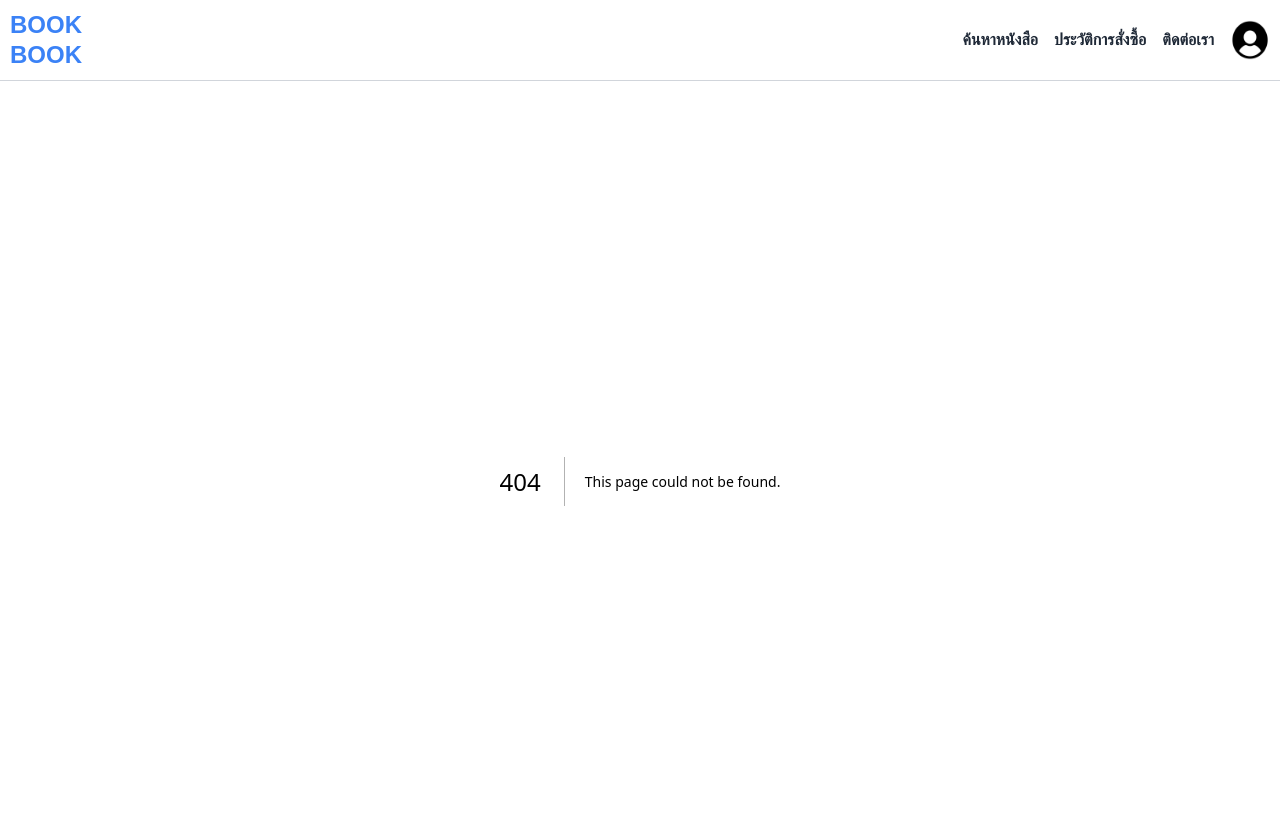
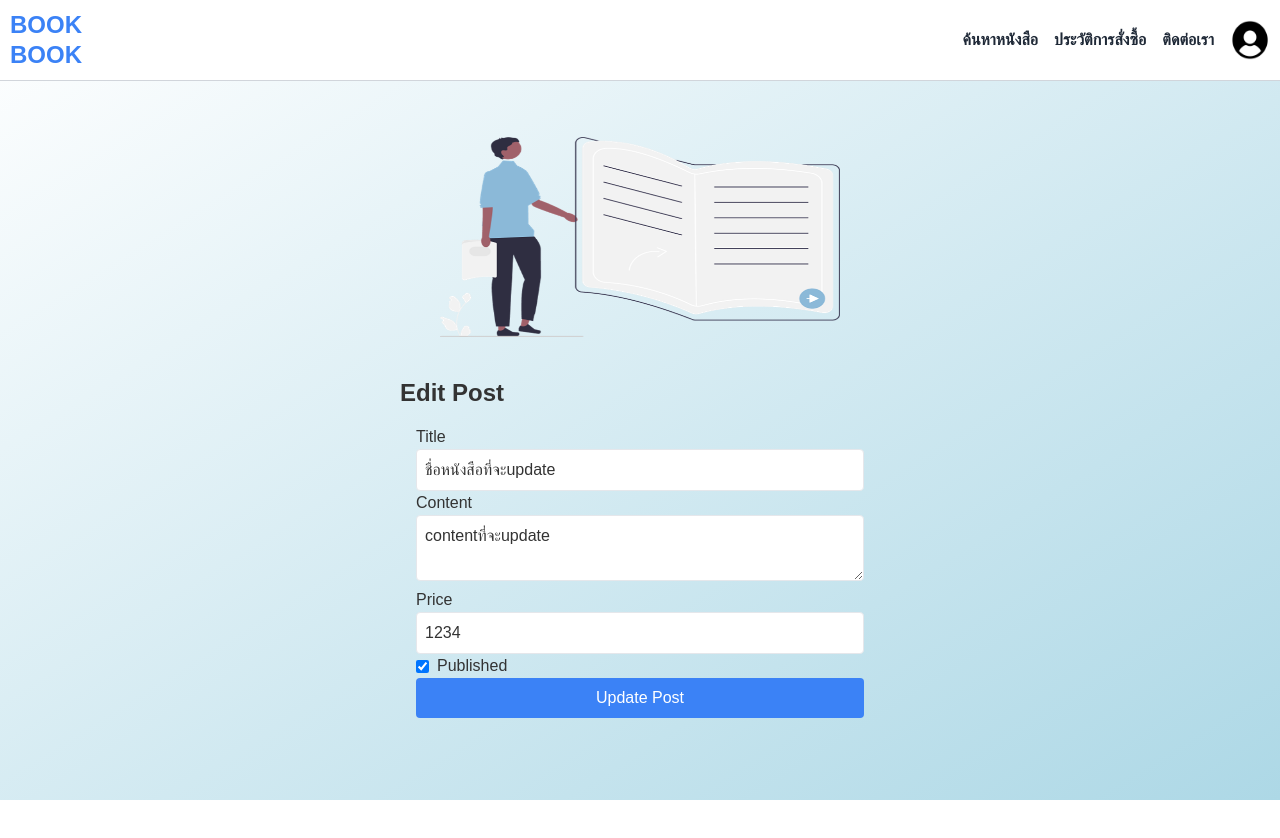
Before and after one commit to seg-org/bookbook, a Next.js app: page /update-new-post in a window 1280 px wide. Before the commit this address had no page. Shown: the top 838 px of the page. After the commit the page ends 800 px from the top, so only its background shows below. Built offline with nearby package versions, Linux system fonts and the light colour scheme.

Commit message:
updatePostPage

```diff
--- a/src/app/page.tsx
+++ b/src/app/page.tsx
@@ -21,6 +21,11 @@ export default function Home() {
             potential-matches
           </Link>
         </li>
+        <li>
+          <Link href="/update-new-post" style={{ color: "blue", textDecoration: "underline" }}>
+            updatePost
+          </Link>
+        </li>
       </ul>
     </main>
   );
--- /dev/null
+++ b/src/app/update-new-post/page.tsx
@@ -0,0 +1,52 @@
+import Image from "next/image";
+
+const EditPost = () => {
+  //อันที่จะupdate
+  const post = {
+    //กดอันไหนมาก็อันนั้นอะ
+    title: "ชื่อหนังสือที่จะupdate",
+    content: "contentที่จะupdate",
+    price: 1234,
+    published: true,
+  };
+
+  return (
+    <>
+      <div className="mx-auto max-w-lg p-4">
+        <div className="relative m-10 h-[200px] w-auto">
+          <Image src="/images/searchPage/man-with-book.png" alt="Illustration" fill={true} />
+        </div>
+        <h1 className="text-2xl font-bold">Edit Post</h1>
+        <form className="m-4">
+          <label>Title</label>
+          <input
+            type="text"
+            name="title"
+            value={post.title}
+            placeholder="ชื่อหนังสือ"
+            className="w-full rounded border p-2"
+          />
+          <label>Content</label>
+          <textarea name="content" value={post.content} placeholder="Content" className="w-full rounded border p-2" />
+          <label>Price</label>
+          <input
+            type="number"
+            name="price"
+            value={post.price}
+            placeholder="Price"
+            className="w-full rounded border p-2"
+          />
+          <label className="flex items-center">
+            <input type="checkbox" name="published" checked={post.published} />
+            <span className="ml-2">Published</span>
+          </label>
+          <button type="submit" className="w-full rounded bg-blue-500 py-2 text-white">
+            Update Post
+          </button>
+        </form>
+      </div>
+    </>
+  );
+};
+
+export default EditPost;
```
